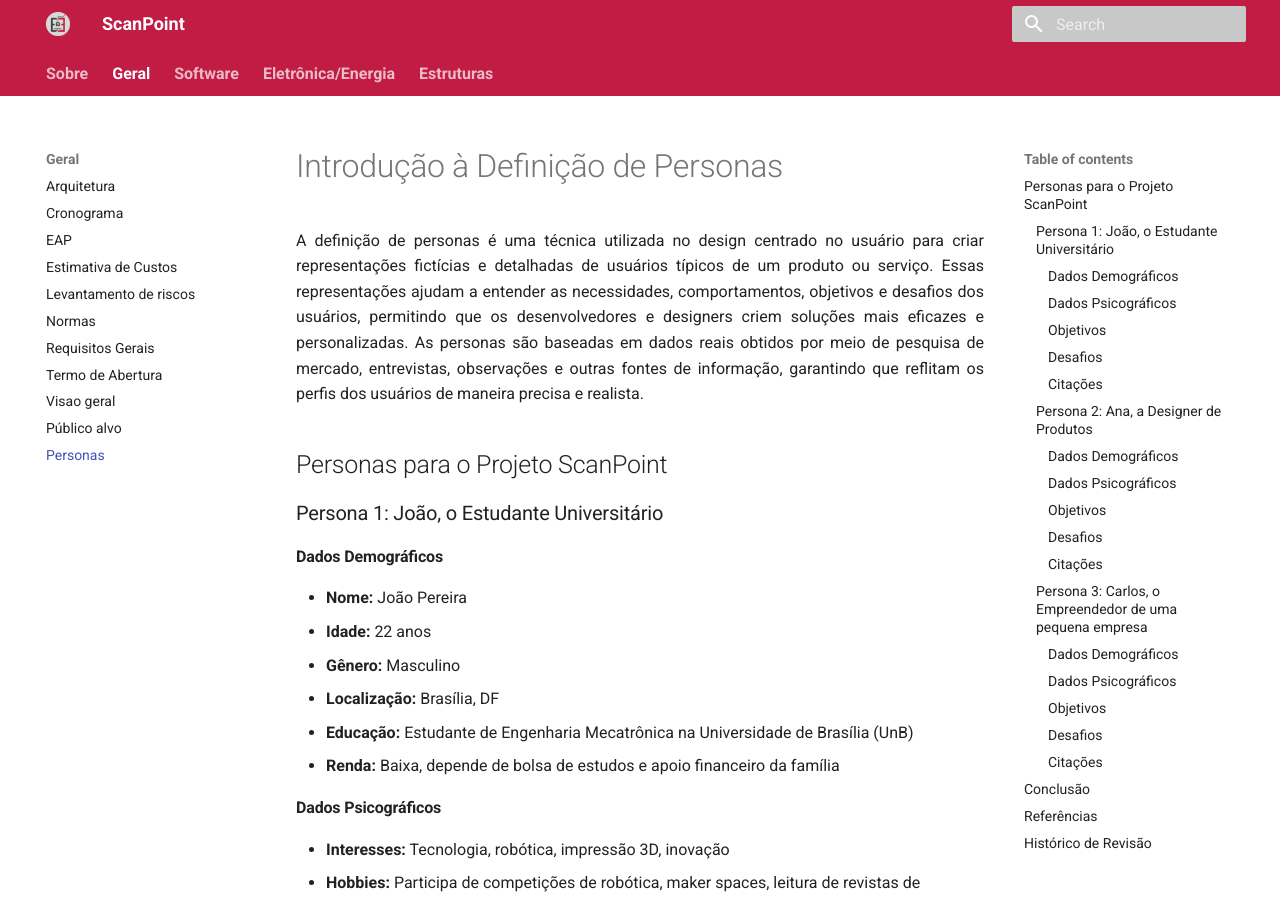
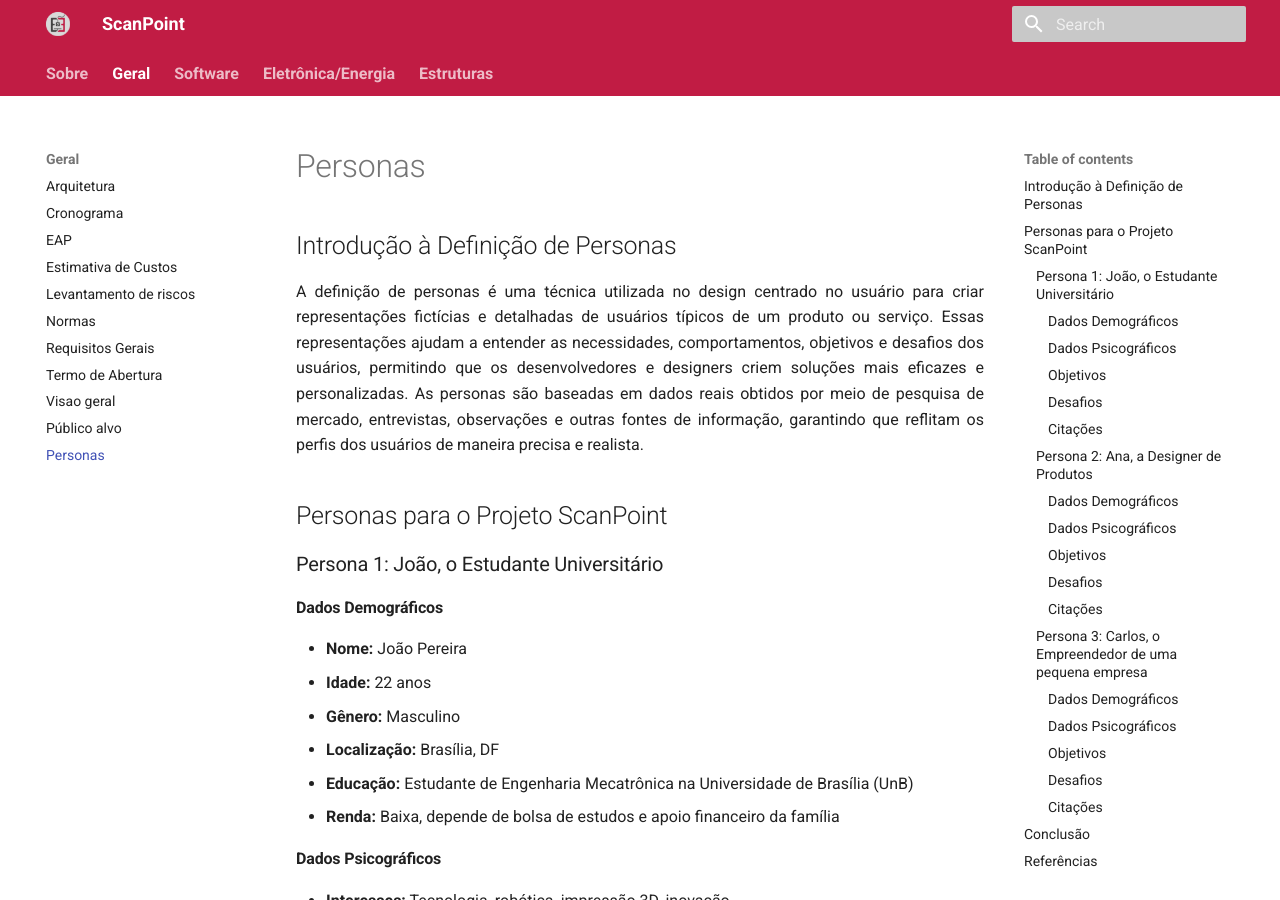
Before and after one commit to Calcioft/ScanPoint, an MkDocs documentation site: the page built from docs/geral/personas.md, in a window 1280 px wide and 900 px high. Built offline with MkDocs 1.6.1 and Material for MkDocs 9.7.7, drawn with Linux system fonts in a browser that asks for light colours.

Commit message:
Ajuste de título

```diff
--- a/docs/geral/personas.md
+++ b/docs/geral/personas.md
@@ -1,4 +1,6 @@
-# Introdução à Definição de Personas
+# Personas
+
+## Introdução à Definição de Personas
 
 <p style="text-align: justify;">
 A definição de personas é uma técnica utilizada no design centrado no usuário para criar representações fictícias e detalhadas de usuários típicos de um produto ou serviço. Essas representações ajudam a entender as necessidades, comportamentos, objetivos e desafios dos usuários, permitindo que os desenvolvedores e designers criem soluções mais eficazes e personalizadas. As personas são baseadas em dados reais obtidos por meio de pesquisa de mercado, entrevistas, observações e outras fontes de informação, garantindo que reflitam os perfis dos usuários de maneira precisa e realista.
```
